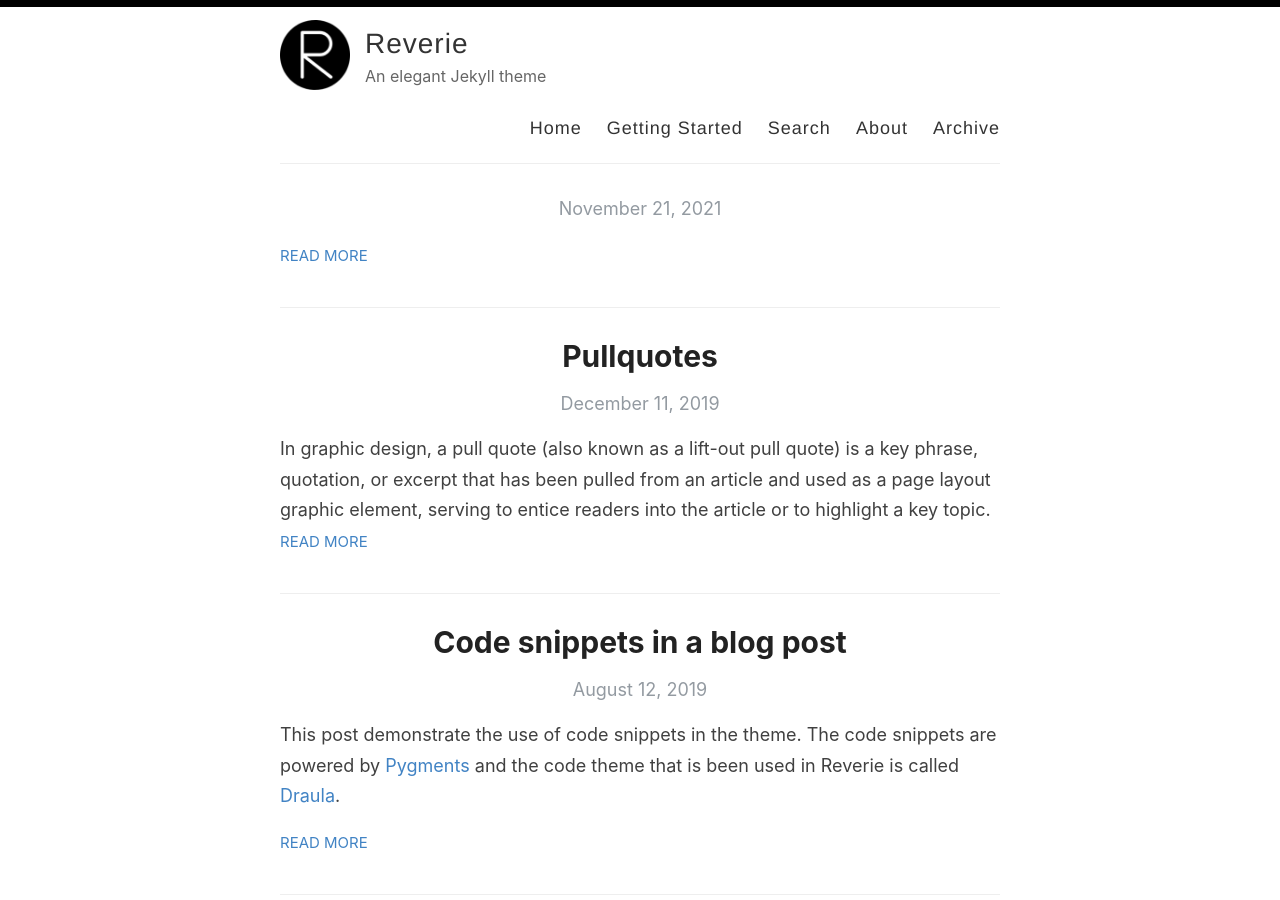
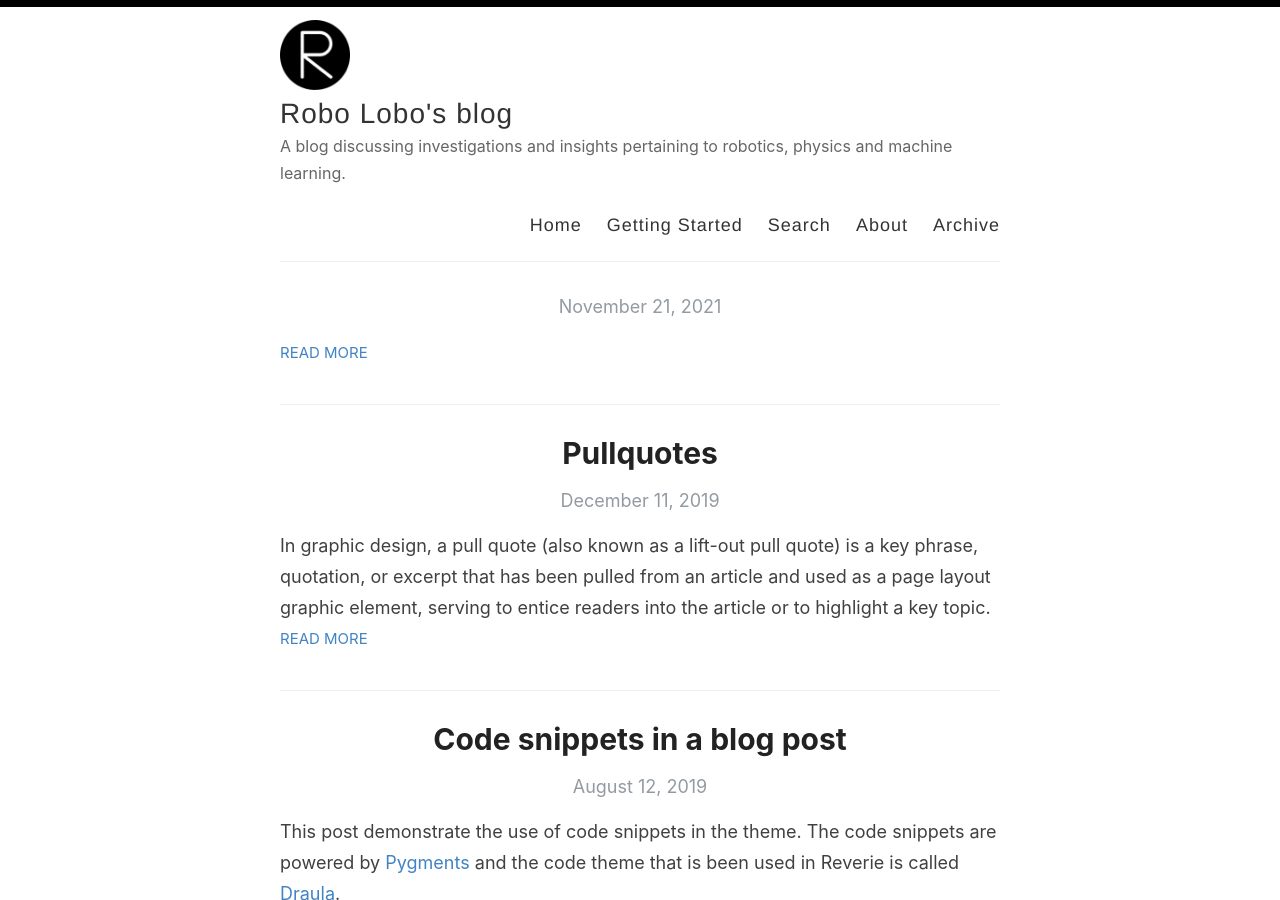
Before and after one commit to jdsalmonson/jdsalmonson.github.io, a Jekyll site: the page built from index.html, in a window 1280 px wide and 900 px high. Built offline with Jekyll 4.4.1, drawn with Linux system fonts in a browser that asks for light colours; the list of posts is cut into pages by our own code.

Commit message:
updates to config

```diff
--- a/_config.yml
+++ b/_config.yml
@@ -3,13 +3,13 @@
 #
 
 # Name of your site (displayed in the header)
-name: Reverie
+name: Robo Lobo's blog
 
 # Name of the author
 author: Jay Salmonson
 
 # Short bio or description (displayed in the header)
-description: An elegant Jekyll theme
+description: A blog discussing investigations and insights pertaining to robotics, physics and machine learning.
 
 # URL of your avatar or profile pic (you could use your GitHub profile pic)
 avatar: /images/reverie.png
@@ -48,8 +48,8 @@
 
 # Your website URL (e.g. http://amitmerchant1990.github.io or http://www.amitmerchant.com)
 # Used for Sitemap.xml and your RSS feed
-url: http://www.amitmerchant.com/reverie
-enforce_ssl: https://www.amitmerchant.com/reverie
+url: http://jdsalmonson.github.io
+enforce_ssl: http://jdsalmonson.github.io
 
 # If you're hosting your site at a Project repository on GitHub pages
 # (http://yourusername.github.io/repository-name)
```
